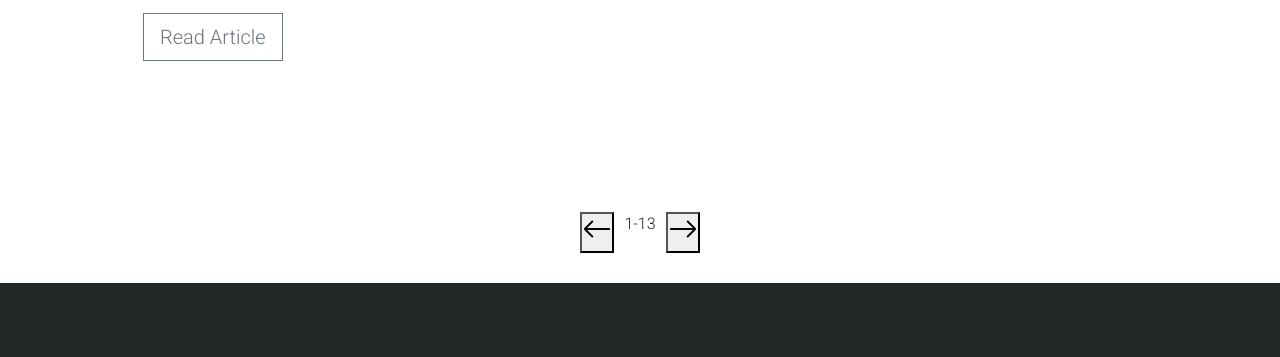
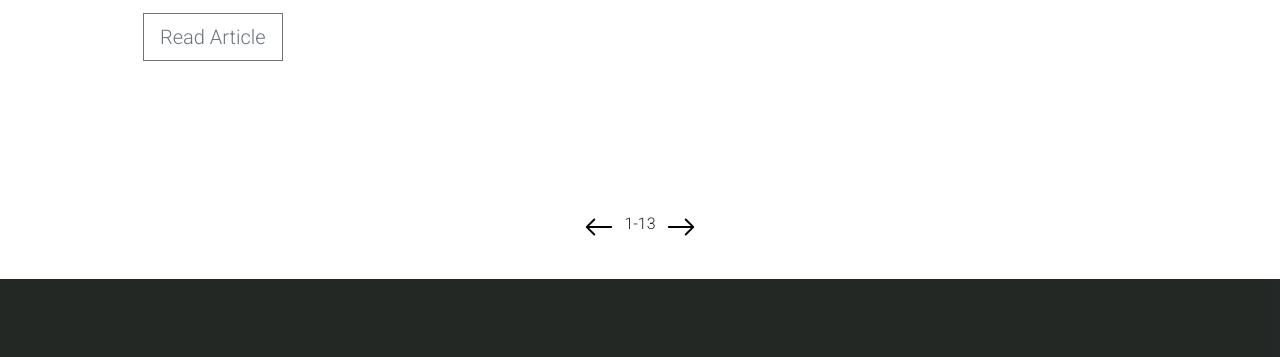
Before and after one commit to Hrishikesh1122/discovery, a plain HTML site: page Pages/press.html in a window 1280 px wide. Shown: the part 2513-2870 px from the top of the page. Drawn offline with nearby package versions, Linux system fonts and the light colour scheme.

Commit message:
modified : styling of next and prev buttons

```diff
--- a/CSS/Press.css
+++ b/CSS/Press.css
@@ -116,3 +116,8 @@
     padding-top: 10%;
     padding-bottom: 10%;
 }
+
+.btn-page-change{
+    border: none;
+    background-color : white;
+}
--- a/JS/Press.js
+++ b/JS/Press.js
@@ -1,5 +1,11 @@
 console.log("script loaded")
+/* Script to change contents of Latest news section */
 
+
+
+
+
+/* Script to change contents of Press section */
 var publishers = [
     {
         publisher1 : "New York Times | June 9 ,2021",
--- a/Pages/press.html
+++ b/Pages/press.html
@@ -132,7 +132,7 @@
             <div class="next-page-buttons">
                 <div class="page-buttons">
                     <div class="left-button">
-                        <button id="btn-left-articles " onclick="previousPage() ">
+                        <button id="btn-left-articles " class="btn-page-change" onclick="previousPage() ">
                             <svg xmlns="http://www.w3.org/2000/svg" width="30" height="30" fill="currentColor"
                             class="bi bi-arrow-left" viewBox="0 0 16 16">
                             <path fill-rule="evenodd"
@@ -144,7 +144,7 @@
                         1-13
                     </div>
                     <div class="right-button">
-                        <button id="btn-right-articles" onclick="nextPage()">
+                        <button id="btn-right-articles" class="btn-page-change" onclick="nextPage()">
                             <svg xmlns="http://www.w3.org/2000/svg" width="30" height="30" fill="currentColor"
                             class="bi bi-arrow-right" viewBox="0 0 16 16">
                             <path fill-rule="evenodd"
```
Also changed, not shown: Assets/Press/ln-im1.jpg (added), Assets/Press/ln-im2.jpg (added), Assets/Press/ln-im3.jpg (added), Assets/Press/ln-im4.jpg (added).
